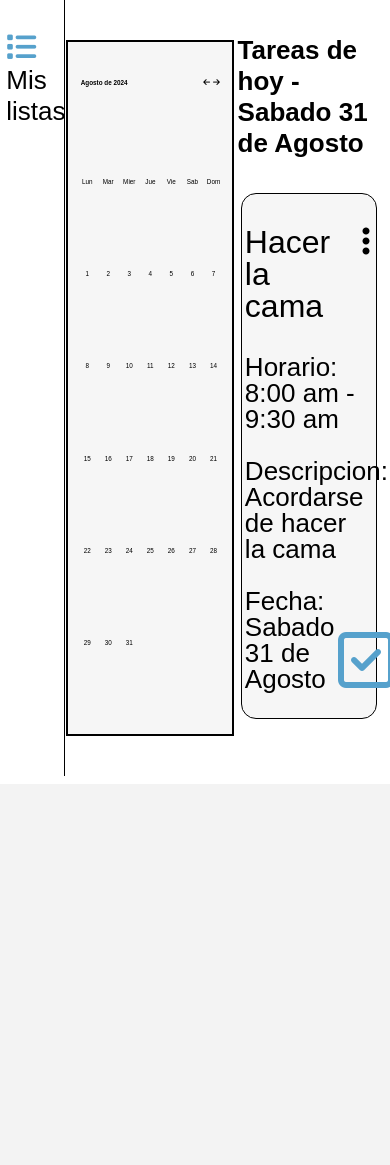
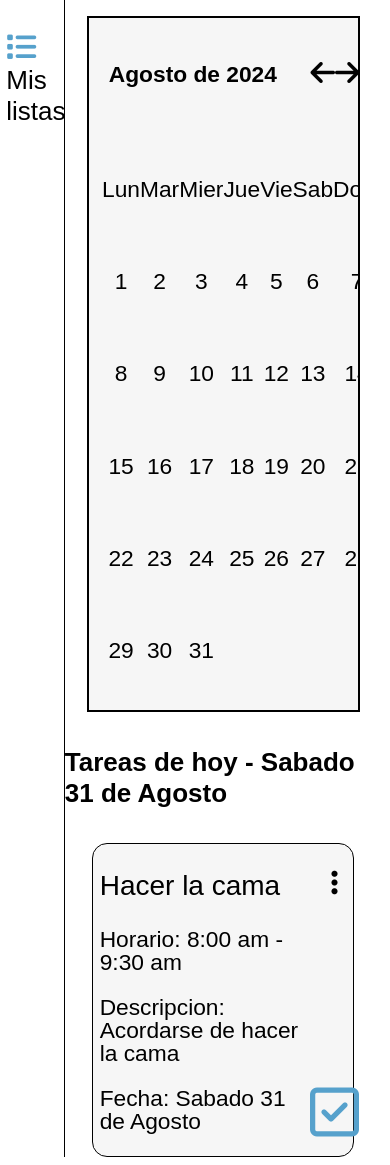
Before and after one commit to JuanManuelSo/ProyectoFinal, a Python web app: template Templates/calendar.html in a window 390 px wide. Shown: the part 89-1254 px from the top of the page. Before the commit the page ends 865 px from the top, so only its background shows below. Run offline with Jinja, Linux system fonts and the light colour scheme; the template is opened without the code that fills it, so the values that code supplies are empty; some libraries are stand-ins or nearby versions.

Commit message:
Actualizacion Calendar HABITS

```diff
--- a/Styles/calendar.css
+++ b/Styles/calendar.css
@@ -103,7 +103,7 @@ aside i{
     height: 92vh;
 }
 
-.clanedar{
+.calenedar{
     background-color: #F6F6F6;
     width: 42vw;
     height: 82vh;
@@ -218,3 +218,32 @@ aside i{
     cursor: pointer;
     transition: 250ms;
 }
+
+@media (max-width: 1100px) {
+
+    .contenedor-padre{
+        flex-direction: column;
+        height: auto;
+    }
+
+    aside{
+        height: auto;
+    }
+
+    .calenedar{
+        margin: auto;
+        margin-top: 5%;
+        width: 85%;
+        border: solid 2px;
+        font-size: 14px;
+    }
+
+    .tareas-diarias{
+        width: 100%;
+    }
+
+    .tarea-pendiente{
+        width: 80%;
+        font-size: 14px;
+    }
+}
--- a/Templates/calendar.html
+++ b/Templates/calendar.html
@@ -19,7 +19,7 @@
             <a href=""><p><i class="fa-solid fa-list"></i> Mis listas</p></a>
         </aside>
         <div class="contenedor-padre">
-            <div class="clanedar">
+            <div class="calenedar">
                 <div class="arriba">
                     <h4 class="fecha">Agosto de 2024</h4>
                     <div class="flechas">
```
